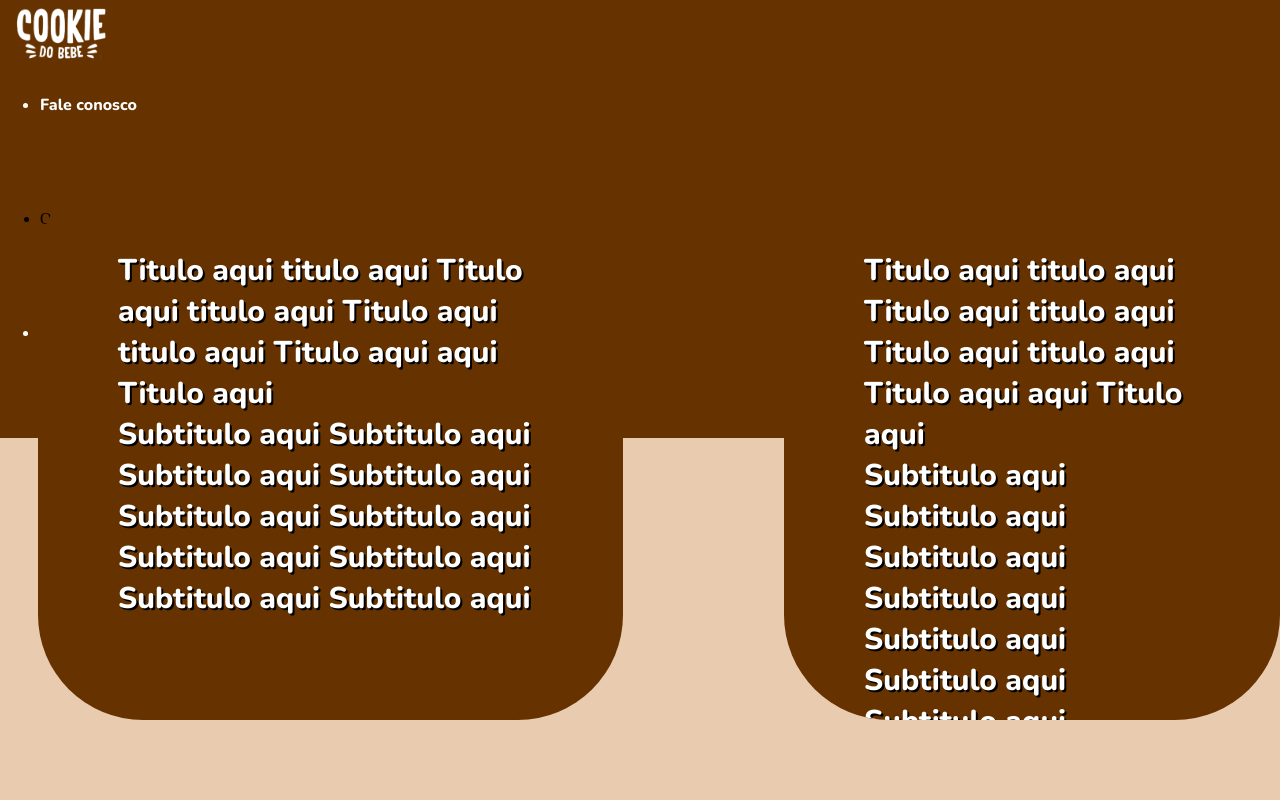
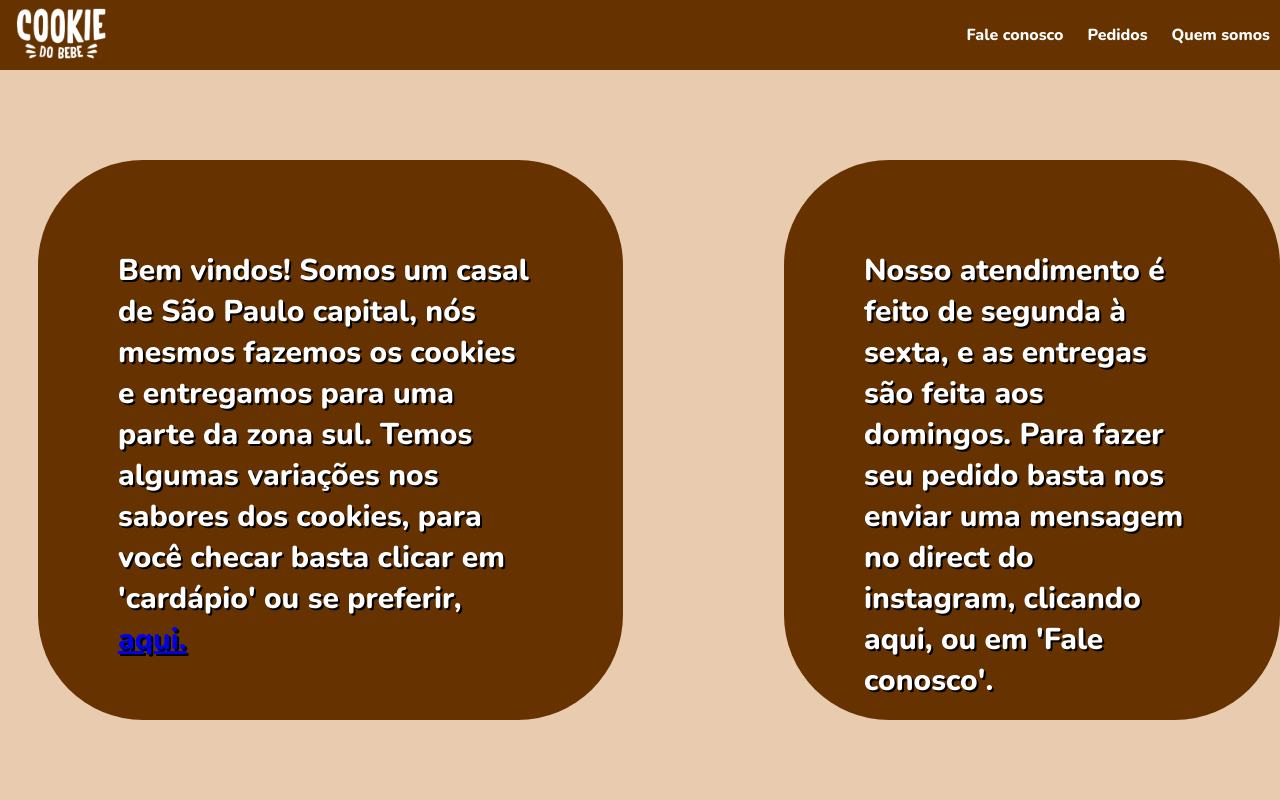
Before and after one commit to alwaysgustav/cookiedobebe, a plain HTML site: page index.html in a window 1280 px wide. Drawn offline with nearby package versions, Linux system fonts and the light colour scheme.

Commit message:
Update index.html

```diff
--- a/index.html
+++ b/index.html
@@ -12,35 +12,36 @@
 		<link rel="preconnect" href="https://fonts.gstatic.com">
 		<link href="https://fonts.googleapis.com/css2?family=Roboto:wght@300&display=swap" rel="stylesheet">
 
+
 	</head>
 
 	<body>
 		<header>
-			<ul class="menu">
-				<img class="img1" src="fundos/cookies.png">
-				<a href="https://www.instagram.com/direct/t/340282366841710300949128176061432960966"><li id="m1" >Fale conosco</li></a>
-				<li id="m1">Quem somos</li>
-				<a href="cardapio.html"><li id="m1">Cardápio</li></a>
-			</ul>
+			<img class="img1" src="fundos/cookies.png">
+			<nav>
+				<label for="toggle">&#9776;</label>
+				<input type="checkbox" id="toggle">
+				<div class="menu">
+					<a href="#">Fale conosco</a>
+					<a href="#">Pedidos</a>
+					<a href="#">Quem somos</a>
+				</div>
+			</nav>
 		</header>
 		<main>
 			<section class="container">
 				<h2>
-					<div id="id3" id="font2" class="div2">
-						Titulo aqui titulo aqui Titulo aqui titulo aqui Titulo aqui titulo aqui Titulo aqui aqui Titulo aqui
-						<br>
-						<div id="font1">
-						Subtitulo aqui Subtitulo aqui Subtitulo aqui Subtitulo aqui Subtitulo aqui Subtitulo aqui Subtitulo aqui Subtitulo aqui Subtitulo aqui Subtitulo aqui </div>
+					<div id="id3" class="div2">
+						Bem vindos! Somos um casal de São Paulo capital, nós mesmos fazemos os cookies e entregamos para uma parte da zona sul.
+						 Temos algumas variações nos sabores dos cookies, para você checar basta clicar em 'cardápio' ou se preferir, <a href="cardapio.html">aqui.</a>
 
 					</div>
 				</h2>
 
 					<h2>
-					<div id="id4" id="font2" class="div2">
-						Titulo aqui titulo aqui Titulo aqui titulo aqui Titulo aqui titulo aqui Titulo aqui aqui Titulo aqui
-						<br>
-						<div id="font1">
-						Subtitulo aqui Subtitulo aqui Subtitulo aqui Subtitulo aqui Subtitulo aqui Subtitulo aqui Subtitulo aqui Subtitulo aqui Subtitulo aqui Subtitulo aqui </div>
+					<div id="id4"  class="div2">
+						Nosso atendimento é feito de segunda à sexta, e as entregas são feita aos domingos.
+						Para fazer seu pedido basta nos enviar uma mensagem no direct do instagram, clicando aqui, ou em 'Fale conosco'.
 
 					</div>
 				</h2>
```
